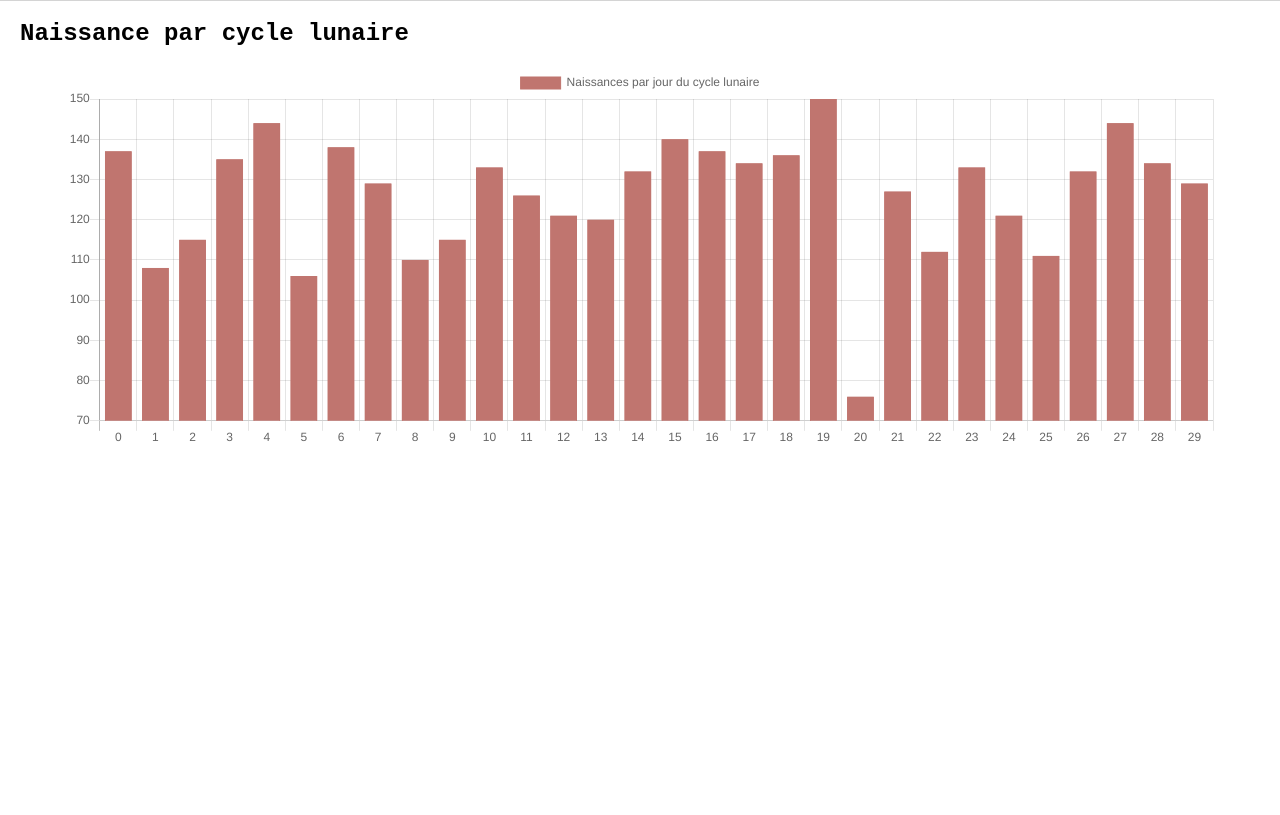
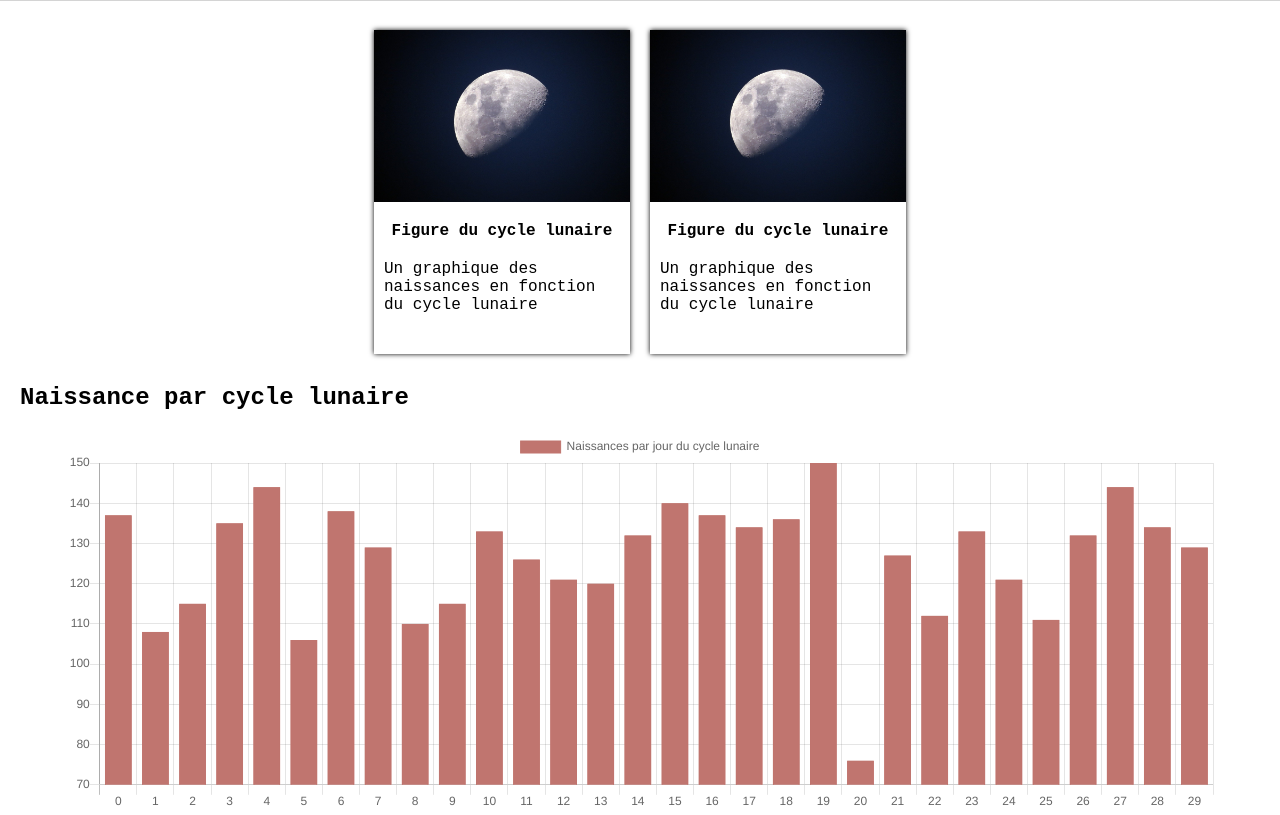
Before and after one commit to AlexandreDewilde/LINFO1002-P2-1B_4, a Flask app: page / in a window 1280 px wide. Shown: the part 65-880 px from the top of the page. Before the commit the page ends 507 px from the top, so only its background shows below. Run offline with Flask 2, Linux system fonts and the light colour scheme.

Commit message:
upgrade front end

```diff
--- a/src/static/css/index.css
+++ b/src/static/css/index.css
@@ -3,3 +3,42 @@
     height: 40vh;
     width: 90vw;
 }
+
+.cards {
+    display: flex;
+    justify-content: center;
+    margin-top: 20px;
+}
+
+
+.card {
+    display: flex;
+    flex-direction: column;
+    margin: 10px;
+    width: 20vw;
+    box-shadow: 0 0 5px;
+}
+
+.card:hover {
+    box-shadow: 0 0 10px;
+}
+
+.card img {
+    margin: 0;
+    max-width: 100%;
+}
+
+.card-description {
+    display: flex;
+    flex-direction: column;
+    justify-content: center;
+    align-items: center;
+    margin-top: 20px;
+    margin-bottom: 20px;
+    margin-left: 5px;
+    margin-right: 5px;
+}
+
+.card-title {
+    font-weight: bold;
+}
--- /dev/null
+++ b/src/templates/header.html
@@ -0,0 +1,16 @@
+<header>
+    <ul class="navbar">
+        <li>
+            <a href="/"><img src="{{ url_for('static', filename='images/logo.png') }}" alt="logo" id="logo"/></a>
+        </li>
+        <li>
+            <a href="/">Menu</a>
+        </li>
+        <li>
+            <a href="/about">About</a>
+        </li>
+        <li>
+            <input type="checkbox" onclick="toggleTheme()" id="checkbox-theme">
+        </li>
+    </ul>
+</header>
--- a/src/templates/index.html
+++ b/src/templates/index.html
@@ -7,23 +7,29 @@
     <title>Statistique</title>
 </head>
 <body>
-    <header>
-        <ul class="navbar">
-            <li>
-                <a href="/"><img src="{{ url_for('static', filename='images/logo.png') }}" alt="logo" id="logo"/></a>
-            </li>
-            <li>
-                <a href="/">Menu</a>
-            </li>
-            <li>
-                <a href="">About</a>
-            </li>
-            <li>
-                <input type="checkbox" onclick="toggleTheme()" id="checkbox-theme">
-            </li>
-        </ul>
-    </header>
-    <section>
+    {% include "header.html" %}
+    <section class="cards">
+        <section class="card">
+            <a href="#birth-moon-section">
+                <img class="card-picture" src="/static/images/moon.jpg" alt="moon pictures">
+                <div class="card-description">
+                    <span class="card-title">Figure du cycle lunaire</span>
+                    <span class="card-description">Un graphique des naissances en fonction du cycle lunaire</span>
+                </div>
+            </a>
+        </section>
+        <section class="card">
+            <a href="#">
+                <img class="card-picture" src="/static/images/moon.jpg" alt="moon pictures">
+                <div class="card-description">
+                    <span class="card-title">Figure du cycle lunaire</span>
+                    <span class="card-description">Un graphique des naissances en fonction du cycle lunaire</span>
+                </div>
+            </a>
+        </section>
+
+    </section>
+    <section id="birth-moon-section">
         <h2>Naissance par cycle lunaire</h2>
         <div class="chart-container">
             <canvas id="birth-chart-moon-cycle" with="100%" height="100%"></canvas>
```
Also changed, not shown: src/templates/about.html (added, +10 -0 lines), src/static/images/moon.jpg (added).
